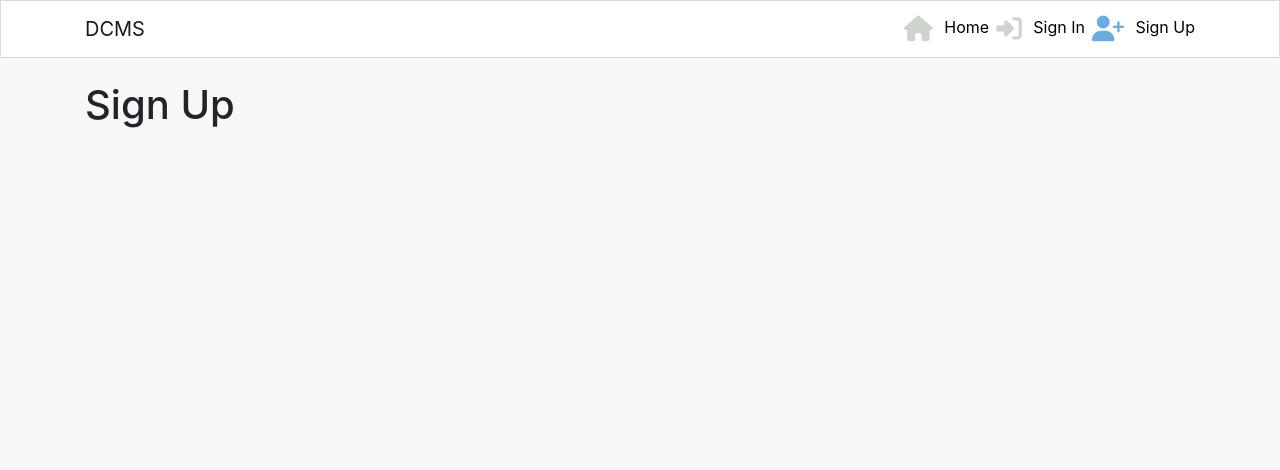
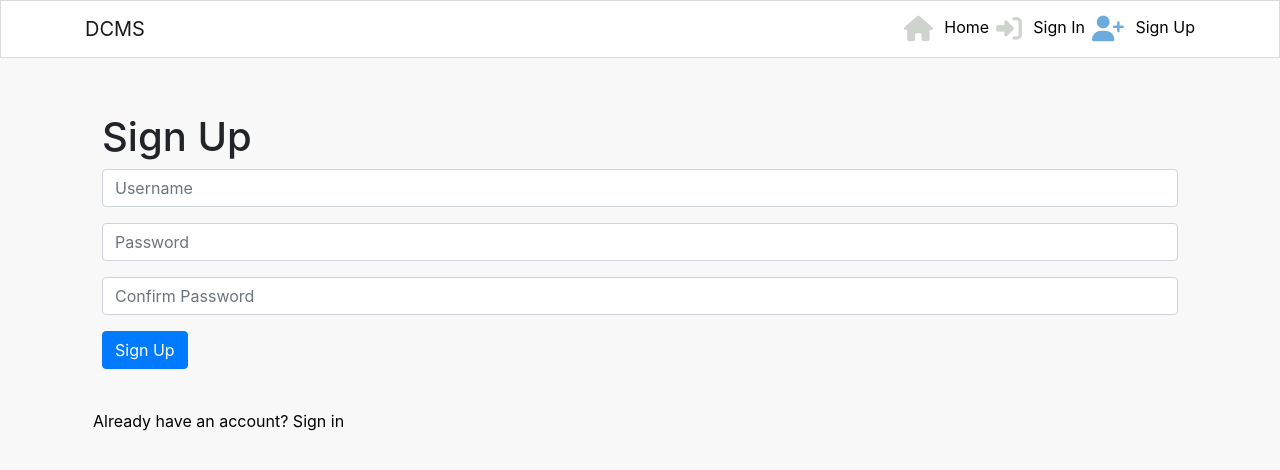
Before and after one commit to TuckerFaulk/dcms, a React (Create React App) app: page /signup in a window 1280 px wide. Shown: the top 470 px of the page. Built offline with nearby package versions, Linux system fonts and the light colour scheme.

Commit message:
Add form to SignUp Page

```diff
--- a/src/App.js
+++ b/src/App.js
@@ -2,6 +2,8 @@ import styles from './App.module.css';
 import NavBar from './components/NavBar';
 import Container from 'react-bootstrap/Container';
 import { Route, Switch } from 'react-router-dom';
+import './api/axiosDefaults';
+import SignUpForm from './pages/auth/SignUpForm';
 
 function App() {
   return (
@@ -11,7 +13,8 @@ function App() {
         <Switch>
           <Route exact path="/" render={()=> <h1>Home Page</h1>} />
           <Route exact path="/signin" render={()=> <h1>Sign In</h1>} />
-          <Route exact path="/signup" render={()=> <h1>Sign Up</h1>} />
+          <Route exact path="/signup" render={()=><SignUpForm />} />
+          <Route render={()=> <p>Page not found!</p>} />
         </Switch>
       </Container>
     </div>
--- /dev/null
+++ b/src/api/axiosDefaults.js
@@ -0,0 +1,5 @@
+import axios from "axios";
+
+axios.defaults.baseURL = 'https://project5-dcms-drf-api.herokuapp.com/'
+axios.defaults.headers.post['Content-Type'] = 'multipart/form-data'
+axios.defaults.withCredentials = true
--- /dev/null
+++ b/src/pages/auth/SignUpForm.js
@@ -0,0 +1,108 @@
+import React, { useState } from "react";
+import { Link, useHistory } from "react-router-dom";
+import appStyles from "../../App.module.css";
+
+import { Form, Button, Col, Row, Container, Alert } from "react-bootstrap";
+import axios from "axios";
+
+// Source: CI's Moments Video's
+
+const SignUpForm = () => {
+  const [signUpData, setSignUpData] = useState({
+    username: "",
+    password1: "",
+    password2: "",
+  });
+
+  const { username, password1, password2 } = signUpData;
+
+  const [errors, setErrors] = useState({});
+
+  const history = useHistory();
+
+  const handleChange = (event) => {
+    setSignUpData({
+      ...signUpData,
+      [event.target.name]: event.target.value,
+    });
+  };
+
+  const handleSubmit = async (event) => {
+    event.preventDefault();
+    try {
+      await axios.post("dj-rest-auth/registration/", signUpData);
+      history.push("/signin");
+    } catch (err) {
+        setErrors(err.response?.data)
+    }
+  };
+
+  return (
+    <Row>
+      <Col className="my-auto py-2 p-md-2" md={12}>
+        <Container className={`${appStyles.Content} p-4 `}>
+          <h1>Sign Up</h1>
+
+          <Form onSubmit={handleSubmit}>
+            <Form.Group controlId="username">
+              <Form.Label className="d-none">Username</Form.Label>
+              <Form.Control
+                type="text"
+                placeholder="Username"
+                name="username"
+                value={username}
+                onChange={handleChange}
+              />
+            </Form.Group>
+            {errors.username?.map((message, idx) =>
+                <Alert variant="warning" key={idx}>{message}</Alert>
+            )}
+
+            <Form.Group controlId="password1">
+              <Form.Label className="d-none">Password</Form.Label>
+              <Form.Control
+                type="password"
+                placeholder="Password"
+                name="password1"
+                value={password1}
+                onChange={handleChange}
+              />
+            </Form.Group>
+            {errors.password1?.map((message, idx) =>
+                <Alert variant="warning" key={idx}>{message}</Alert>
+            )}
+
+            <Form.Group controlId="password2">
+              <Form.Label className="d-none">Confirm Password</Form.Label>
+              <Form.Control
+                type="password"
+                placeholder="Confirm Password"
+                name="password2"
+                value={password2}
+                onChange={handleChange}
+              />
+            </Form.Group>
+            {errors.password2?.map((message, idx) =>
+                <Alert variant="warning" key={idx}>{message}</Alert>
+            )}
+
+            <Button variant="primary" type="submit">
+              Sign Up
+            </Button>
+            {errors.non_field_errors?.map((message, idx) =>
+                <Alert variant="warning" key={idx} className="mt-3">{message}</Alert>
+            )}
+
+          </Form>
+        </Container>
+        <Container className={`mt-3 ${appStyles.Content}`}>
+          <Link to="/signin">
+            Already have an account? <span>Sign in</span>
+          </Link>
+        </Container>
+      </Col>
+    </Row>
+  );
+};
+
+export default SignUpForm;
```
